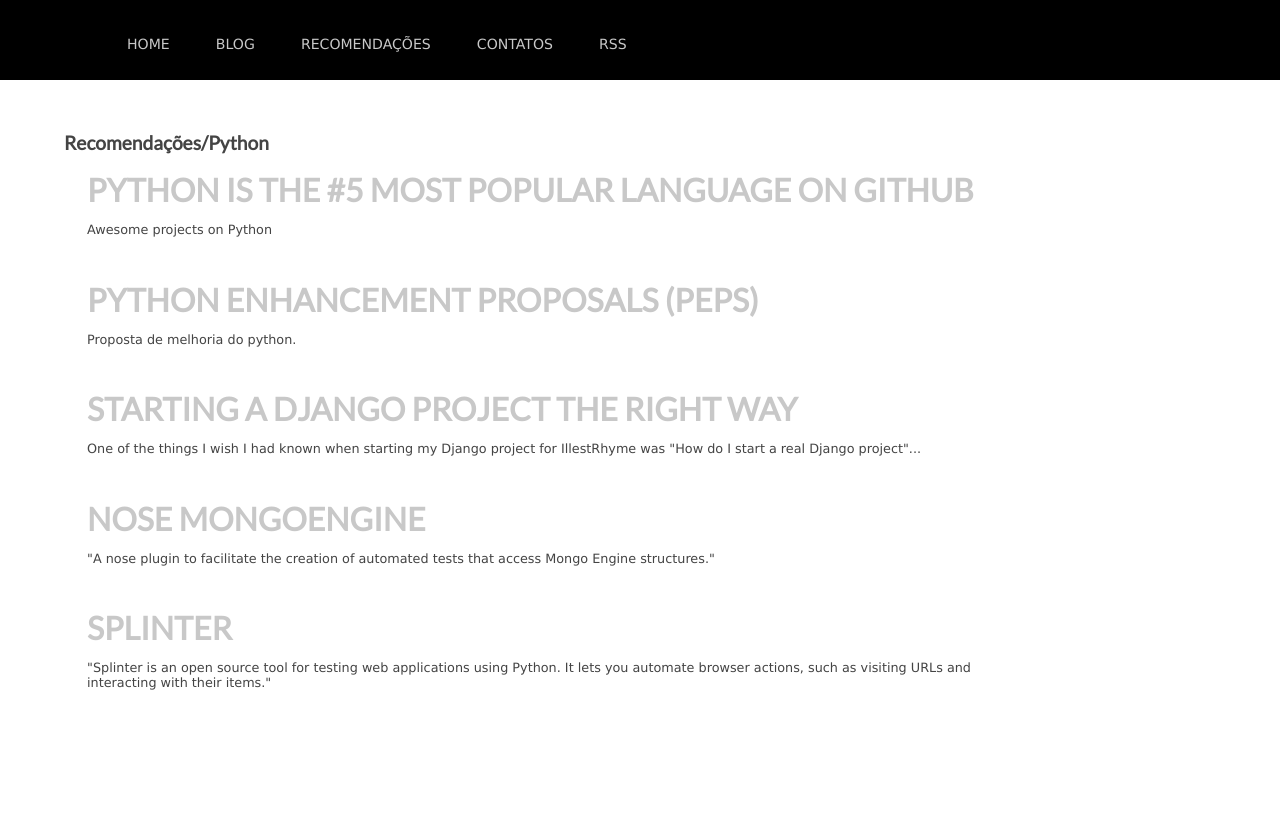
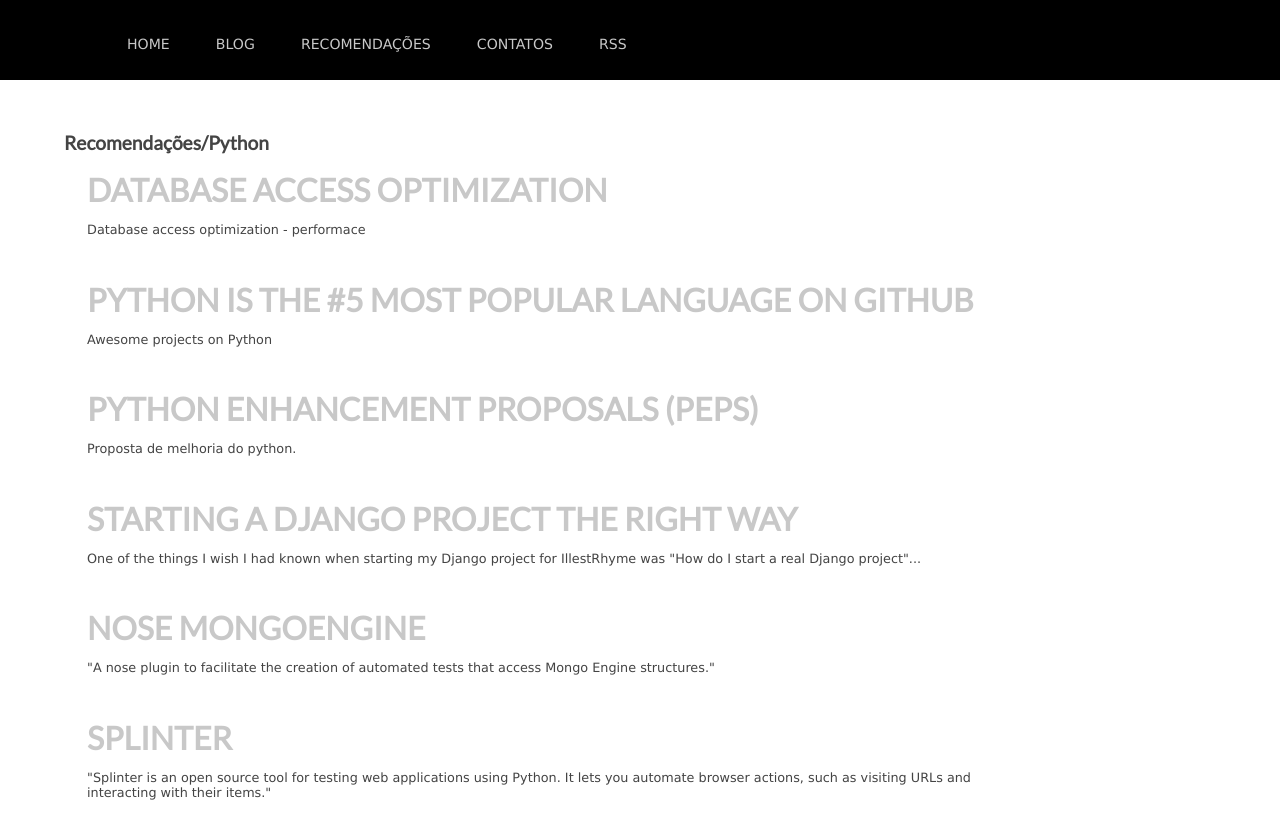
Before and after one commit to rgarbin/rgarbin.github.com, a Jekyll site: the page built from references/python.html, in a window 1280 px wide. Shown: the top 839 px of the page. Built offline with Jekyll 4.4.1, drawn with Linux system fonts in a browser that asks for light colours; comment, search, counter and statistics services are not loaded.

Commit message:
Add new python reference for db optimization

```diff
--- a/references/python.html
+++ b/references/python.html
@@ -3,6 +3,12 @@
 title: Recomendações Python
 ---
 <h1>Recomendações/Python</h1>
+<article>
+    <div class="post">
+      <h3><a href="https://docs.djangoproject.com/en/1.5/topics/db/optimization/" alt="Database access optimization" target="_blank">Database access optimization</a></h3>
+      <p>Database access optimization - performace</p>
+    </div>
+</article>
 <article>
     <div class="post">
       <h3><a href="https://github.com/languages/Python" alt="Python is the #5 most popular language on GitHub" target="_blank">Python is the #5 most popular language on GitHub</a></h3>
```
